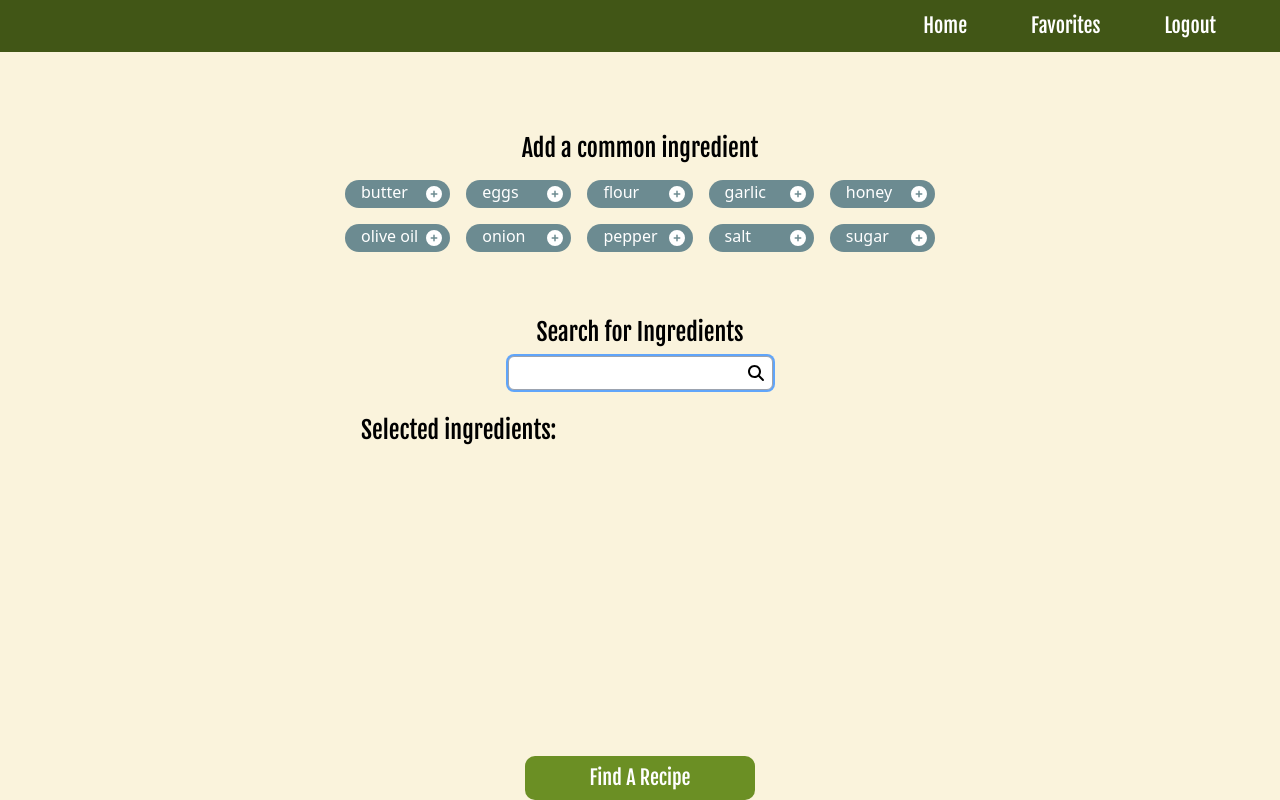
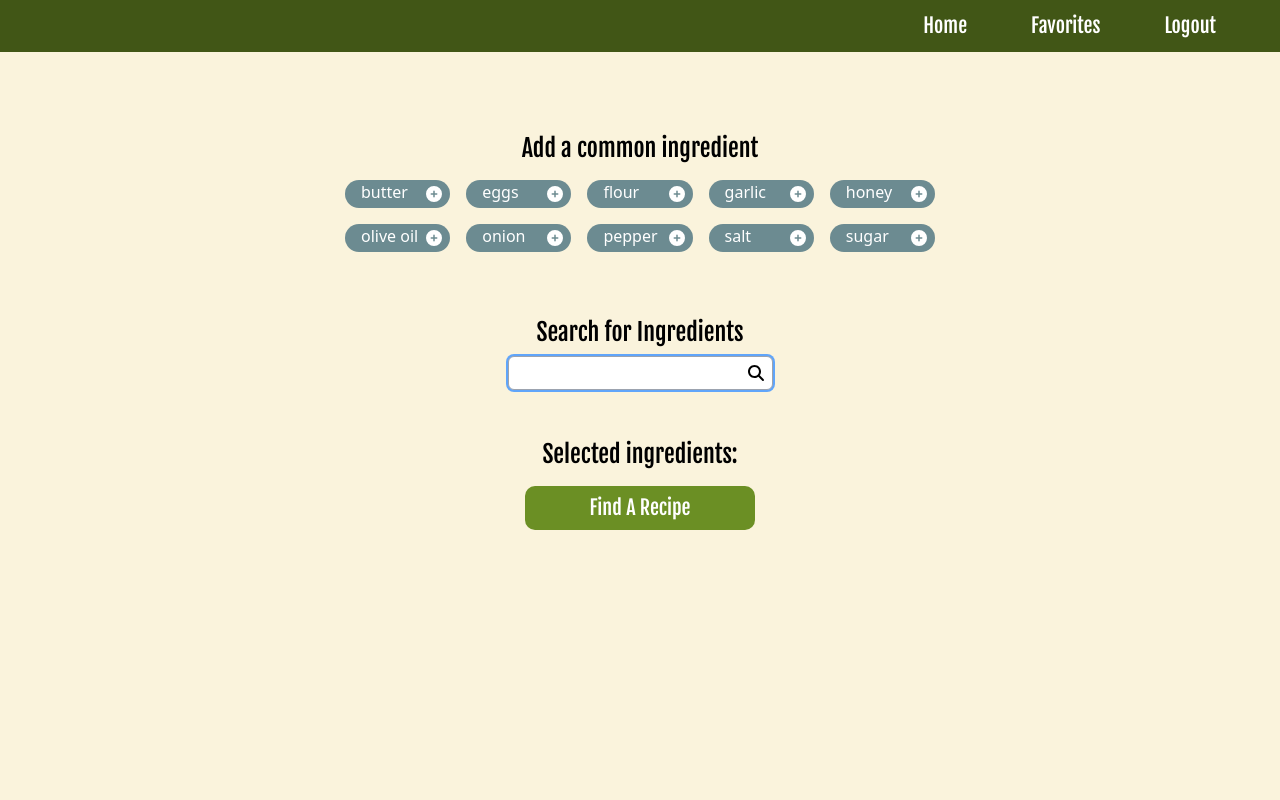
Before and after one commit to Code-the-Dream-School/hh-team5-front, a React (Vite) app: page /FindARecipe in a window 1280 px wide. Built offline with nearby package versions, Linux system fonts and the light colour scheme.

Commit message:
Adjust spacing of elements in search page

```diff
--- a/src/components/SearchPage/SearchPage.jsx
+++ b/src/components/SearchPage/SearchPage.jsx
@@ -33,12 +33,12 @@ const SearchPage = () => {
   return (
     <div className="bg-yellow min-h-screen flex flex-col items-center">
       <Header />
-      <div className="flex-grow">
+      <div>
         <CommonIngredients commonIngredients={commonIngredients} handleAddCommonIngredient={handleAddCommonIngredient} />
         <RecipeSearch commonIngredients={commonIngredients} handleAddIngredient={handleAddIngredient} selectedIngredients={selectedIngredients} />
         <SelectedIngredientsList selectedIngredients={selectedIngredients} handleRemoveIngredient={handleRemoveIngredient} handleClearAllIngredients={handleClearAllIngredients} />
       </div>
-      <div>
+      <div className="flex-grow">
         <SearchList selectedIngredients={selectedIngredients} />
       </div>
     </div>
--- a/src/components/SearchPage/SelectedIngredientsList.jsx
+++ b/src/components/SearchPage/SelectedIngredientsList.jsx
@@ -6,7 +6,8 @@ const removeButton = <FontAwesomeIcon icon={faTrashCan} />
 
 const SelectedIngredientsList = ({selectedIngredients, handleRemoveIngredient, handleClearAllIngredients}) => {
   return (
-    <div className="flex flex-row m-4">
+    <div className="flex flex-col items-center mt-10">
+      <div className="flex flex-row">
         <p className="font-heading text-black text-2xl text-center self-center m-2">Selected ingredients:</p>
         <ul className="grid grid-cols-6 max-w-4xl items-center">
           {selectedIngredients.map((ingredient) => (
@@ -20,6 +21,7 @@ const SelectedIngredientsList = ({selectedIngredients, handleRemoveIngredient, h
         )}
         </ul>
       </div>
+    </div>
   )
 }
 
```
Lines whose indentation alone changed are shown as unchanged.
